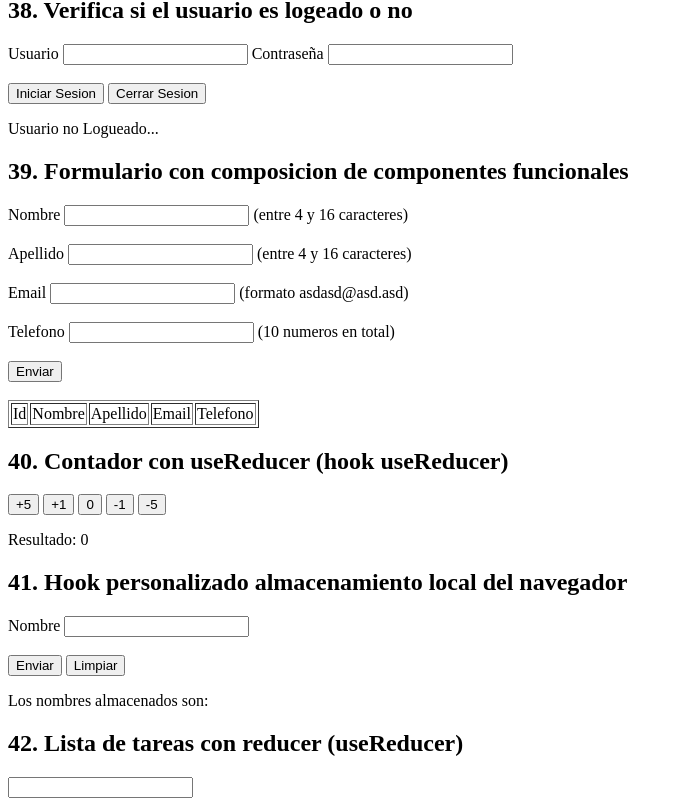
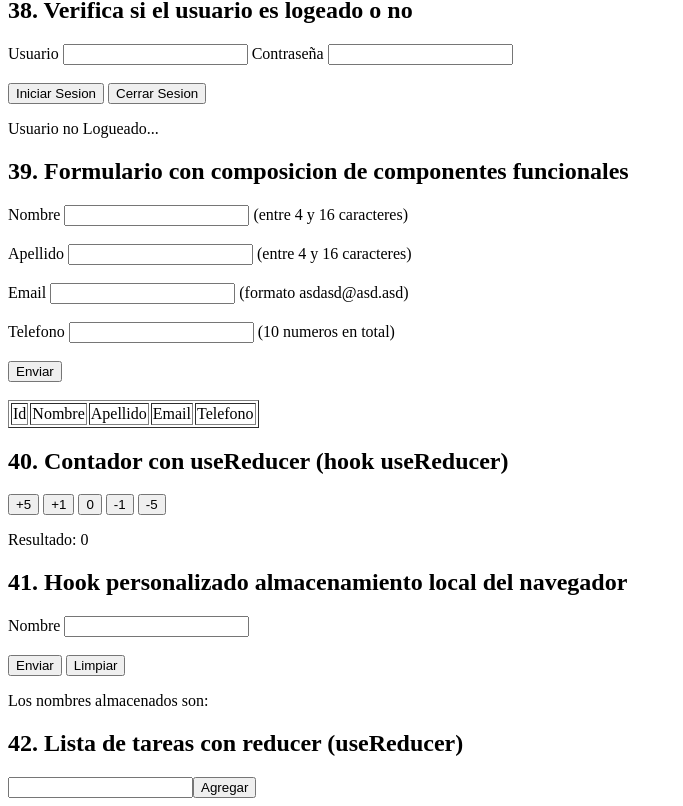
Before and after one commit to matiasmoscone1/practica-ejercicios-logica-programacion-react, a React (Vite) app: page / in a window 1280 px wide. Shown: the part 6467-7273 px from the top of the page, without its empty margins (0-683 px from the left). Built offline with nearby package versions, Linux system fonts and the light colour scheme.

Commit message:
Resolviendo ejercicio 42

```diff
--- a/src/ejercicios/ListaTareasReducer.jsx
+++ b/src/ejercicios/ListaTareasReducer.jsx
@@ -1,3 +1,4 @@
+import { useState } from "react";
 import { useReducer } from "react";
 
 
@@ -23,6 +24,8 @@ const ListaTareasReducer = () => {
         }
     }
 
+    const [task, setTask] = useState("");
+
     const [state, dispatch] = useReducer(reducer, initialState);
 
 
@@ -30,7 +33,7 @@ const ListaTareasReducer = () => {
     console.log(state);
 
     const agregar = (tarea) => {
-        dispatch({type: "AGREGAR", value: "Tarea 5"})
+        dispatch({type: "AGREGAR", value: tarea});
     }
 
 
@@ -39,8 +42,9 @@ const ListaTareasReducer = () => {
     return(<>
     <div>
         <h2>42. Lista de tareas con reducer (useReducer)</h2>
-        <input />
+        <input onChange={(e) => {setTask(e.target.value)}}/>
 
+        <button onClick={() => {agregar(task)}}>Agregar</button>
 
     </div>
 
```
